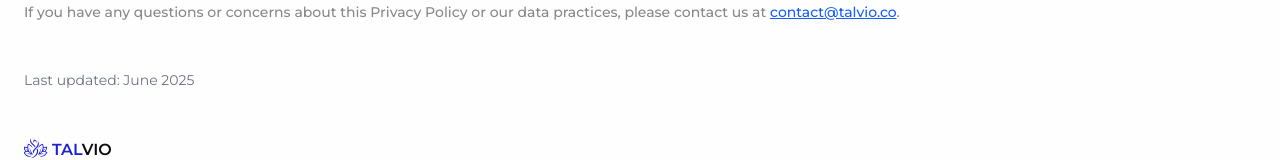
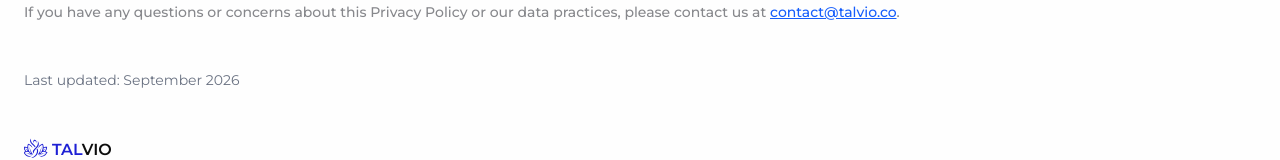
Before and after one commit to Mdivani-Agency/talvio-web-app, a Next.js app: page /privacy-policy in a window 1280 px wide. Shown: the part 980-1140 px from the top of the page. Built offline with nearby package versions, Linux system fonts and the light colour scheme; no server answers.

Commit message:
docs(privacy): date the revised data section
Refs: TAL-32

Co-authored-by: giorgi <giorgi@mdivani.agency>

```diff
--- a/app/privacy-policy/page.tsx
+++ b/app/privacy-policy/page.tsx
@@ -67,7 +67,7 @@ export default function PrivacyPolicyPage() {
           .
         </p>
       </section>
-      <footer className="mt-12 text-sm text-gray-500">Last updated: June 2025</footer>
+      <footer className="mt-12 text-sm text-gray-500">Last updated: September 2026</footer>
     </main>
   );
 }
```
